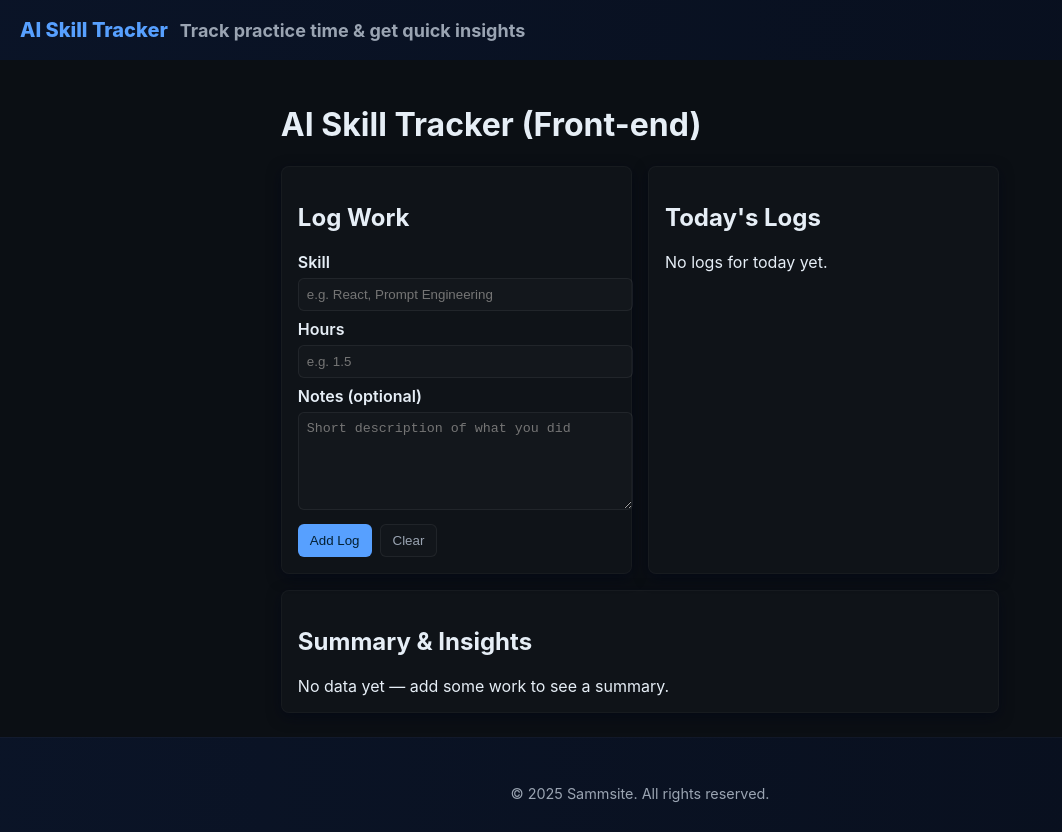
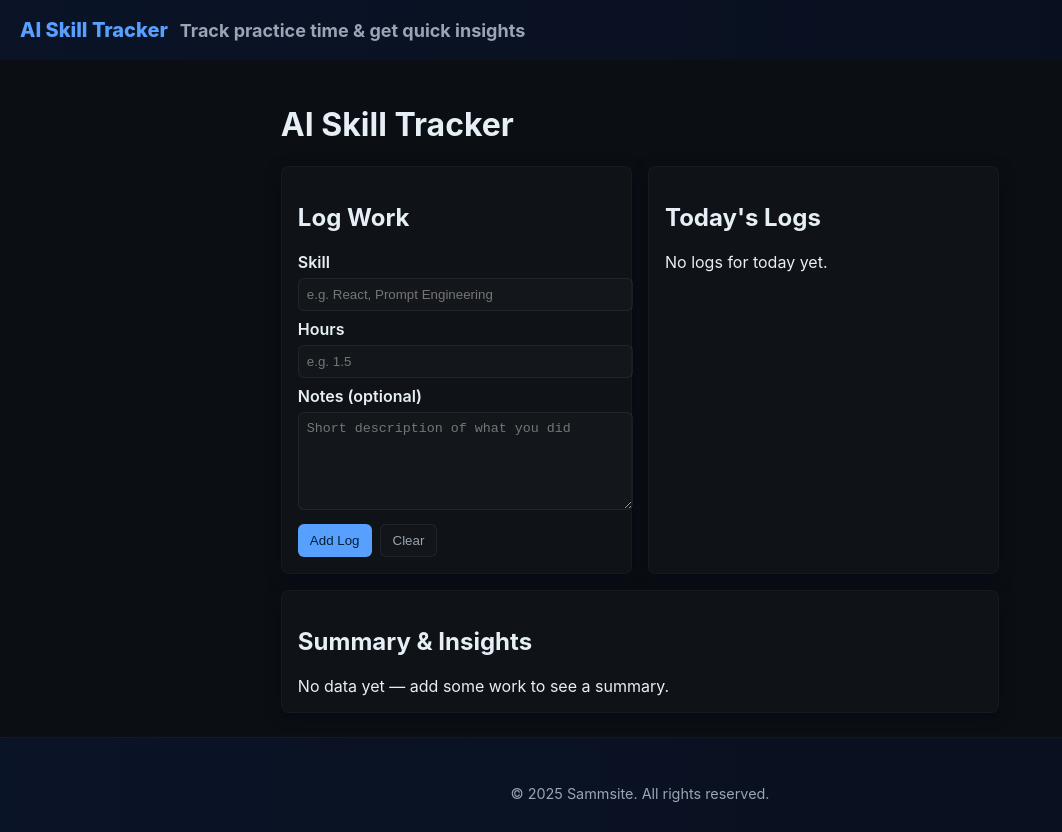
Before and after one commit to Samcode2006/my-skill-track, a React (Vite) app: page / in a window 1280 px wide. Shown: the whole page, without its empty margins (0-1062 px from the left). Built offline with nearby package versions, Linux system fonts and the light colour scheme.

Commit message:
Update App.jsx

```diff
--- a/src/App.jsx
+++ b/src/App.jsx
@@ -29,7 +29,7 @@ function App() {
 
       <ErrorBoundary>
         <main className="container">
-          <h1>AI Skill Tracker (Front-end)</h1>
+          <h1>AI Skill Tracker</h1>
 
           <section className="tracker-grid">
             <div className="panel">
```
